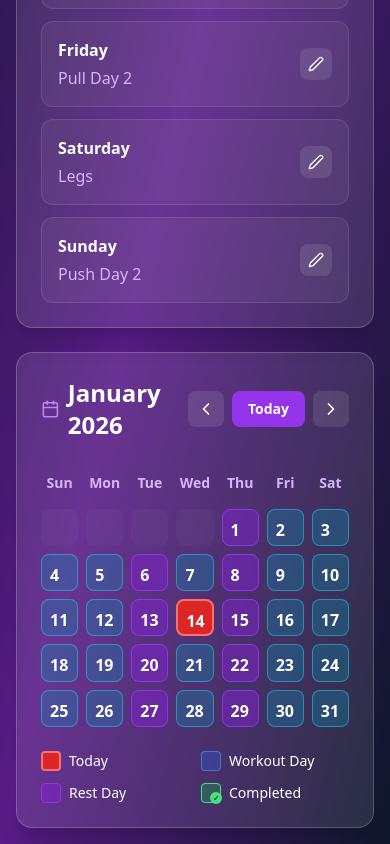
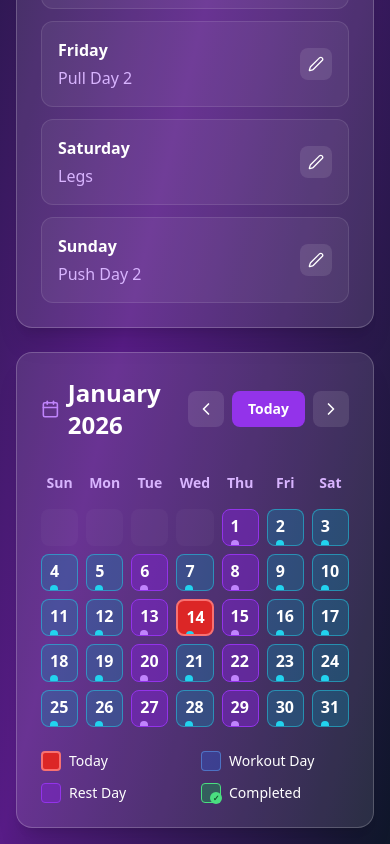
Before and after one commit to gevoglanyan/GymTracker, a React (Vite) app: page / in a window 390 px wide. Shown: the part 742-1586 px from the top of the page. Built offline with nearby package versions, Linux system fonts and the light colour scheme.

Commit message:
UI Fixes on Mobile

```diff
--- a/src/GymTracker.jsx
+++ b/src/GymTracker.jsx
@@ -525,12 +525,12 @@ export default function GymTracker() {
                     days.push(
                       <div
                         key={day}
-                        className={`aspect-square p-2 rounded-lg relative ${bgColor} ${borderColor} border hover:brightness-110 transition-all cursor-pointer overflow-hidden`}
+                        className={`aspect-square p-2 flex flex-col justify-start rounded-lg relative ${bgColor} ${borderColor} border hover:brightness-110 transition-all cursor-pointer overflow-hidden`}
                         onClick={() => {
                           setExpandedDays(prev => ({ ...prev, [date.toISOString()]: !prev[date.toISOString()] }));
                         }}
                       >
-                        <div className="text-white font-bold text-base mb-1">{day}</div>
+                        <div className="text-white font-bold text-base leading-none mb-0.5">{day}</div>
 
                         <div className="flex sm:hidden gap-1 mt-1">
                           {hasCompletedWorkout && (
```
